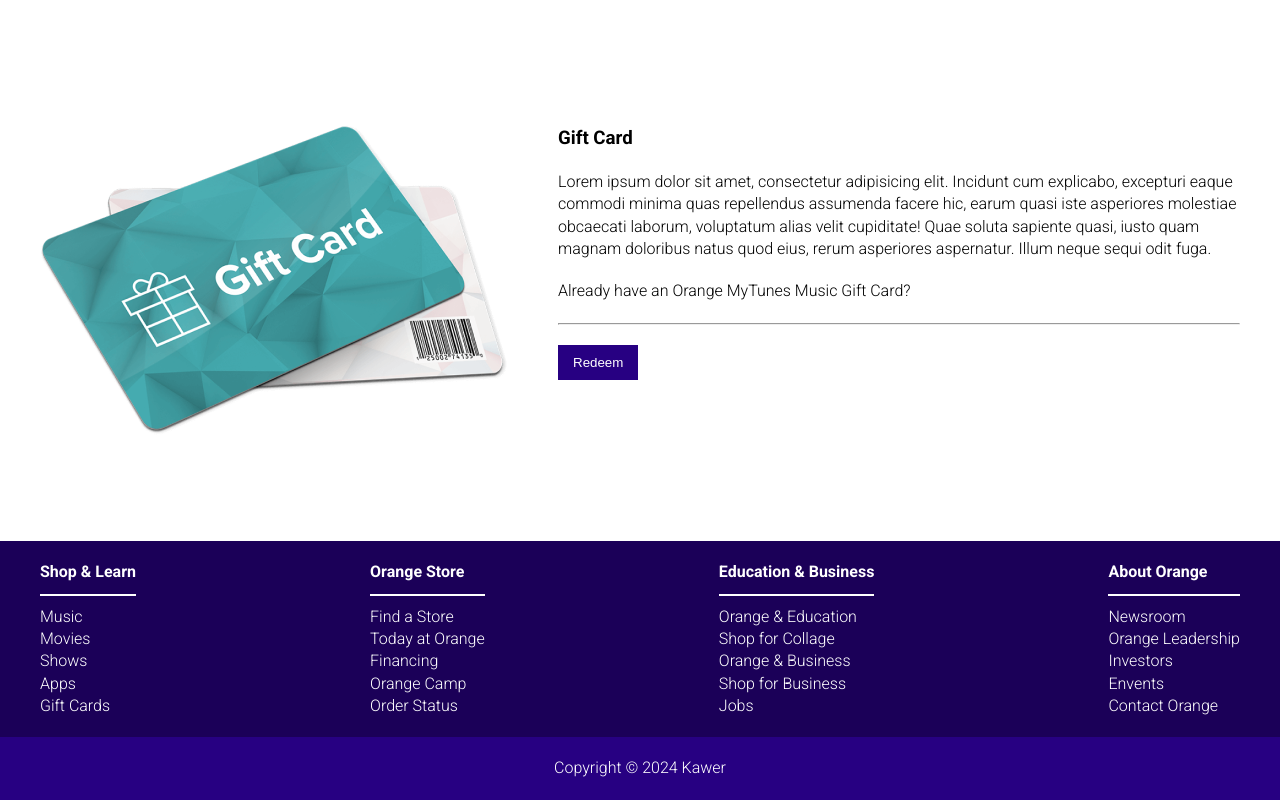
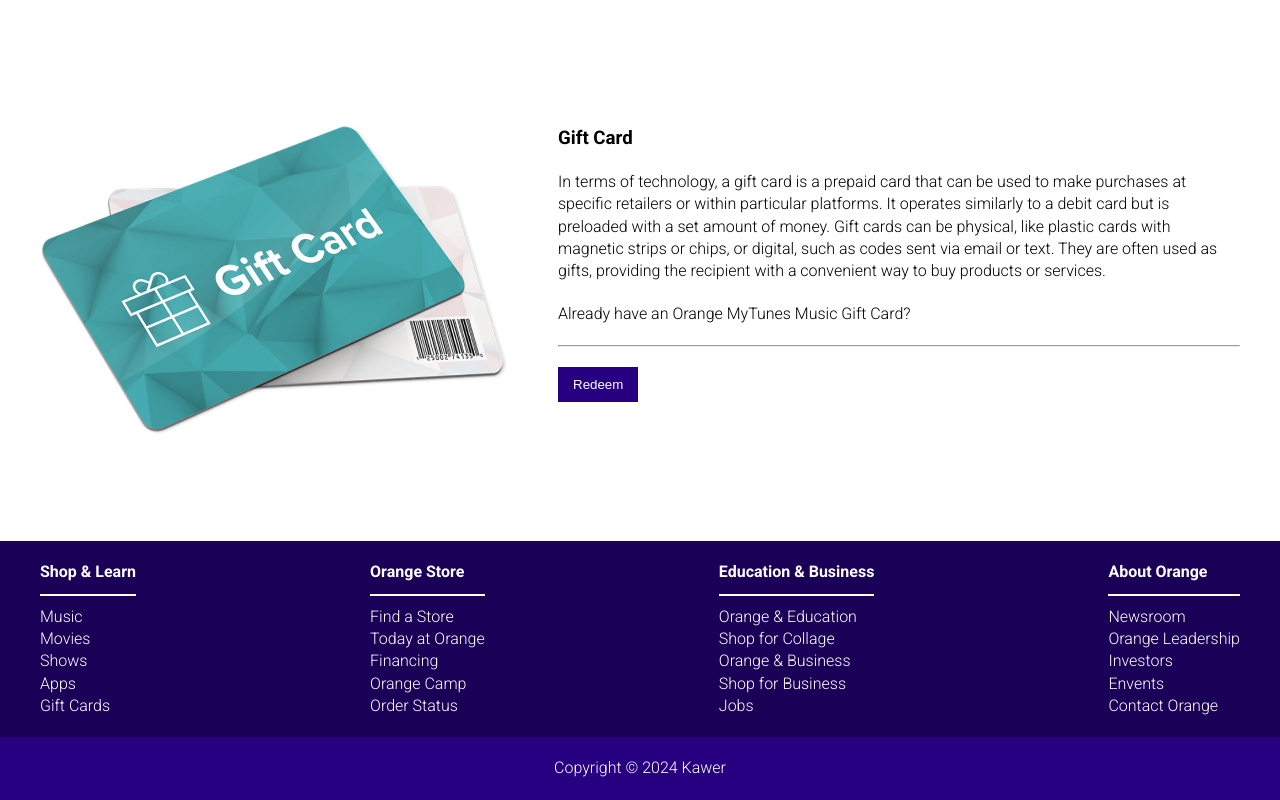
Before and after one commit to KawerdeepSingh/my-tune, a plain HTML site: page index.html in a window 1280 px wide. Shown: the part 3699-4499 px from the top of the page. Drawn offline with Linux system fonts and the light colour scheme.

Commit message:
Update index.html

```diff
--- a/index.html
+++ b/index.html
@@ -100,12 +100,7 @@
           <div class="gift-content">
             <h3>Gift Card</h3>
             <p>
-              Lorem ipsum dolor sit amet, consectetur adipisicing elit. Incidunt
-              cum explicabo, excepturi eaque commodi minima quas repellendus
-              assumenda facere hic, earum quasi iste asperiores molestiae
-              obcaecati laborum, voluptatum alias velit cupiditate! Quae soluta
-              sapiente quasi, iusto quam magnam doloribus natus quod eius, rerum
-              asperiores aspernatur. Illum neque sequi odit fuga.
+ In terms of technology, a gift card is a prepaid card that can be used to make purchases at specific retailers or within particular platforms. It operates similarly to a debit card but is preloaded with a set amount of money. Gift cards can be physical, like plastic cards with magnetic strips or chips, or digital, such as codes sent via email or text. They are often used as gifts, providing the recipient with a convenient way to buy products or services.
             </p>
             <p>Already have an Orange MyTunes Music Gift Card?</p>
             <hr />
```
